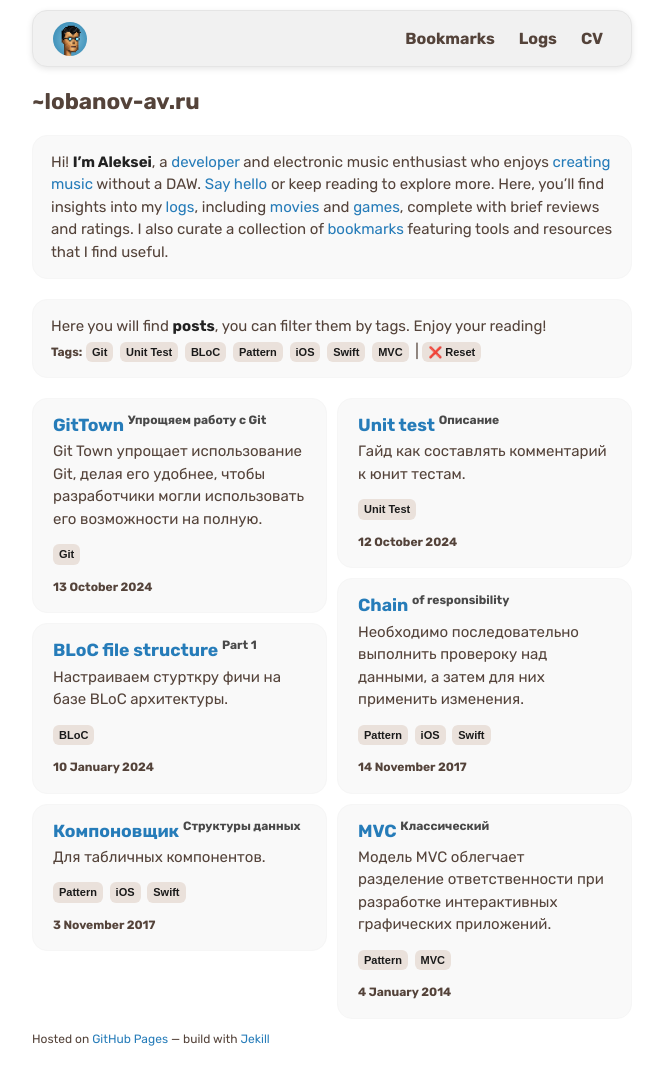
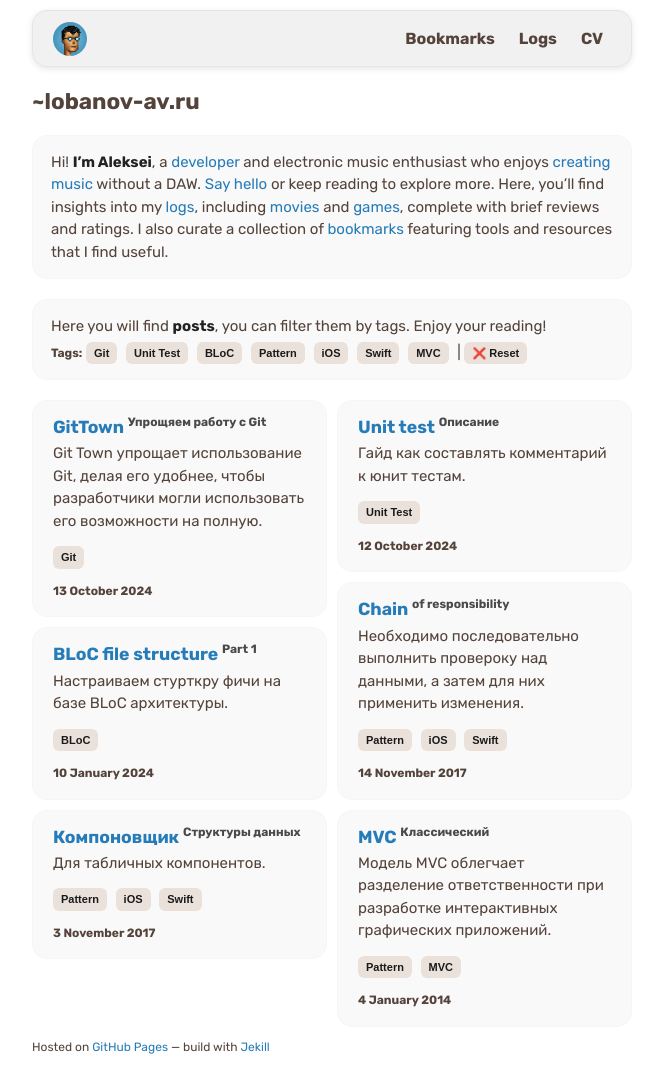
Before and after one commit to alobanov/alobanov.github.io, a Jekyll site: the page built from index.md, in a window 1280 px wide. Shown: the whole page, without its empty margins (308-971 px from the left). Built offline with Jekyll 4.4.1, drawn with Linux system fonts in a browser that asks for light colours; some web fonts are replaced.

Commit message:
small style fixes

```diff
--- a/assets/css/style.css
+++ b/assets/css/style.css
@@ -412,7 +412,7 @@ screen and (max-width: 600px) {
     position: absolute;
     top: -16px;
     right: 10px;
-    background-color: #f1f1f1;
+    background-color: #f9f9f9;
     color: #333;
     font-size: 14px;
     padding: 4px 8px;
@@ -470,8 +470,8 @@ article {
 
 .tag.small {
     font-size: 11px;
-    padding: 2px 6px;
-    margin-right: 3px;
+    padding: 3px 8px;
+    margin-right: 5px;
 }
 
 .tag:hover {
```
